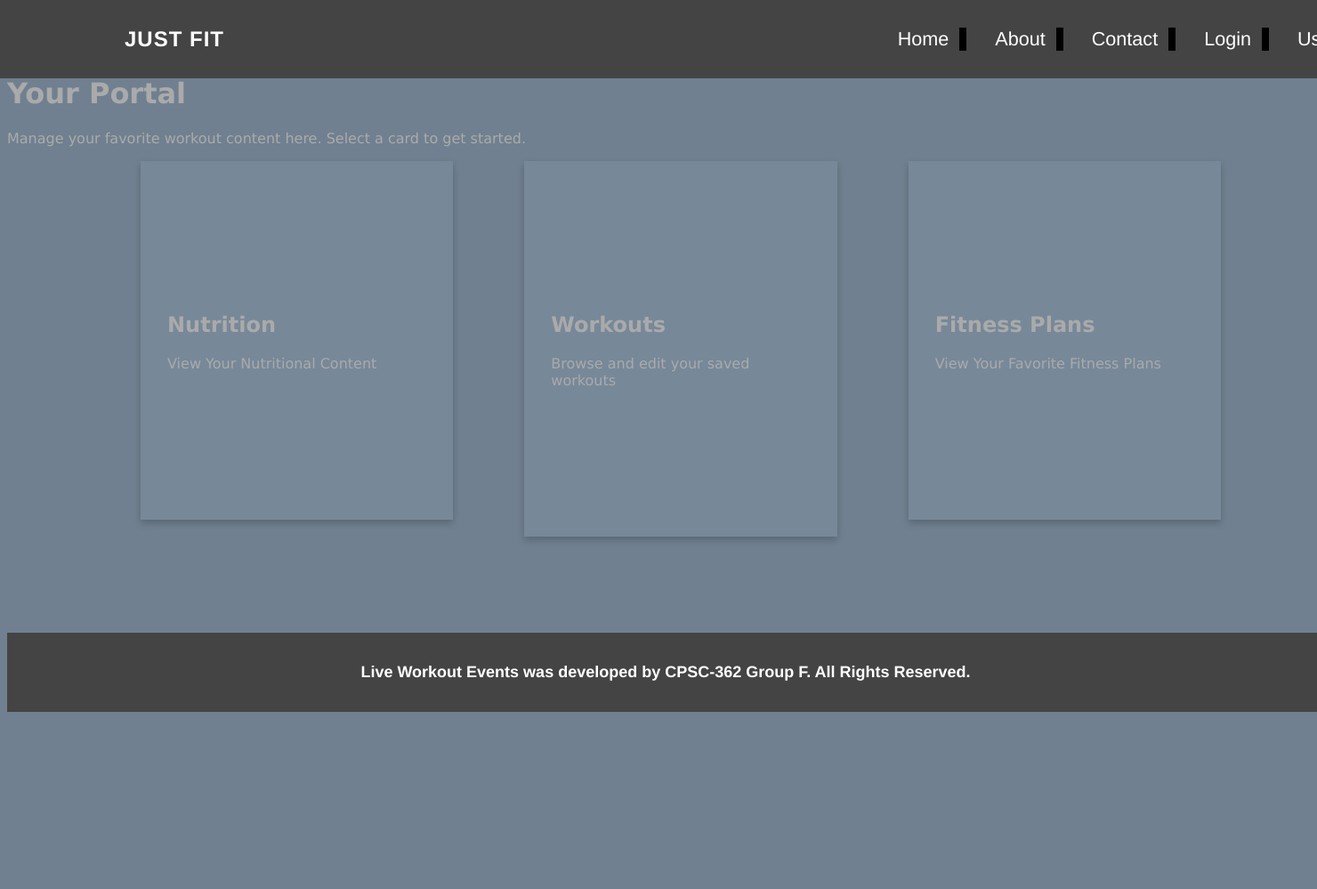
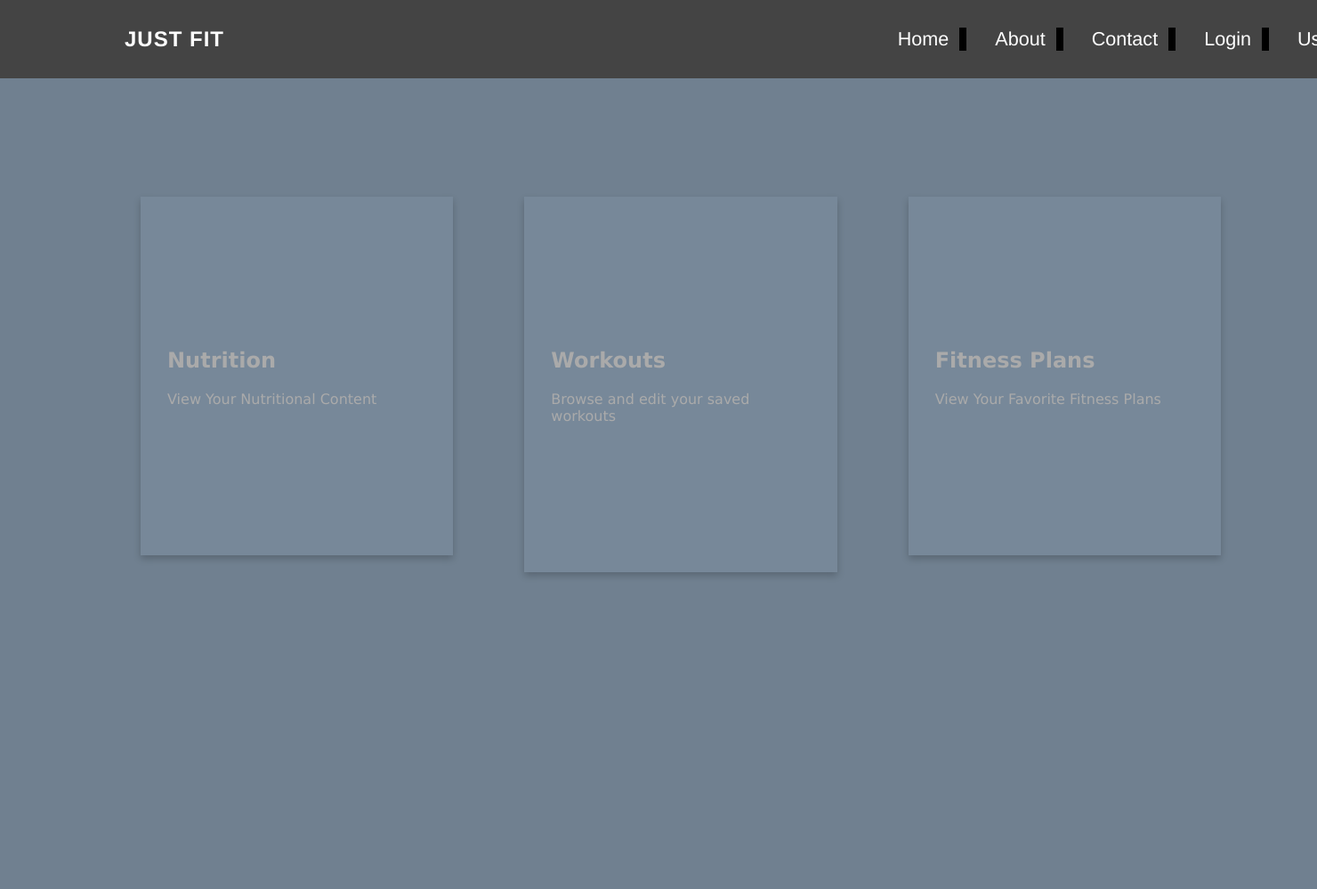
Before and after one commit to farzang101/JustFit-FitnessApp, a PHP site: page /php/UserPortal.php in a window 1480 px wide; the page is wider, and only the part inside the window is pictured. Shown: the top 999 px of that part at 89% size. Run offline with PHP 8.4, Linux system fonts and the light colour scheme; the visitor is signed in with stand-in values (Sample User, id 1); data that the repository does not hold is empty.

Commit message:
Update UserPortal.php

```diff
--- a/php/UserPortal.php
+++ b/php/UserPortal.php
@@ -13,29 +13,21 @@
 	}
 ?>
 
-<!DOCTYPE html>
+<!DOCTYPE html >
 <html>
 <head>
-    <meta charset="UTF-8">
-    <meta name="viewport" content="width=device-width">
-    <title> Fitness Gods | Landing page </title>
+		<meta charset="utf-8">
+		<meta name="viewport" content="width=device-width, initial-scale=1.0">
 		<link rel="stylesheet" href="../css/UserPortal.css">
 		<link rel="stylesheet" href="../css/HeaderFooter.css">
-
-
 	</head>
-
 	<body>
 		<?php include ('../html/Header.html'); ?>
 
+    	<div class = "portal-heading">
+        	<h1 style="text-align: center"> YOUR PORTAL   </h1>
 
-        <br><br><br>
-
-
-
-
-        <h1>Your Portal</h1>
-        <p>Manage your favorite workout content here. Select a card to get started.</p>
+        </div>
 
 
     	<div class="card1">
@@ -61,8 +53,6 @@
 
 
 
-        <?php include ('../html/Footer.html'); ?>
-
     </body>
 
 
```
Lines whose indentation alone changed are shown as unchanged.
